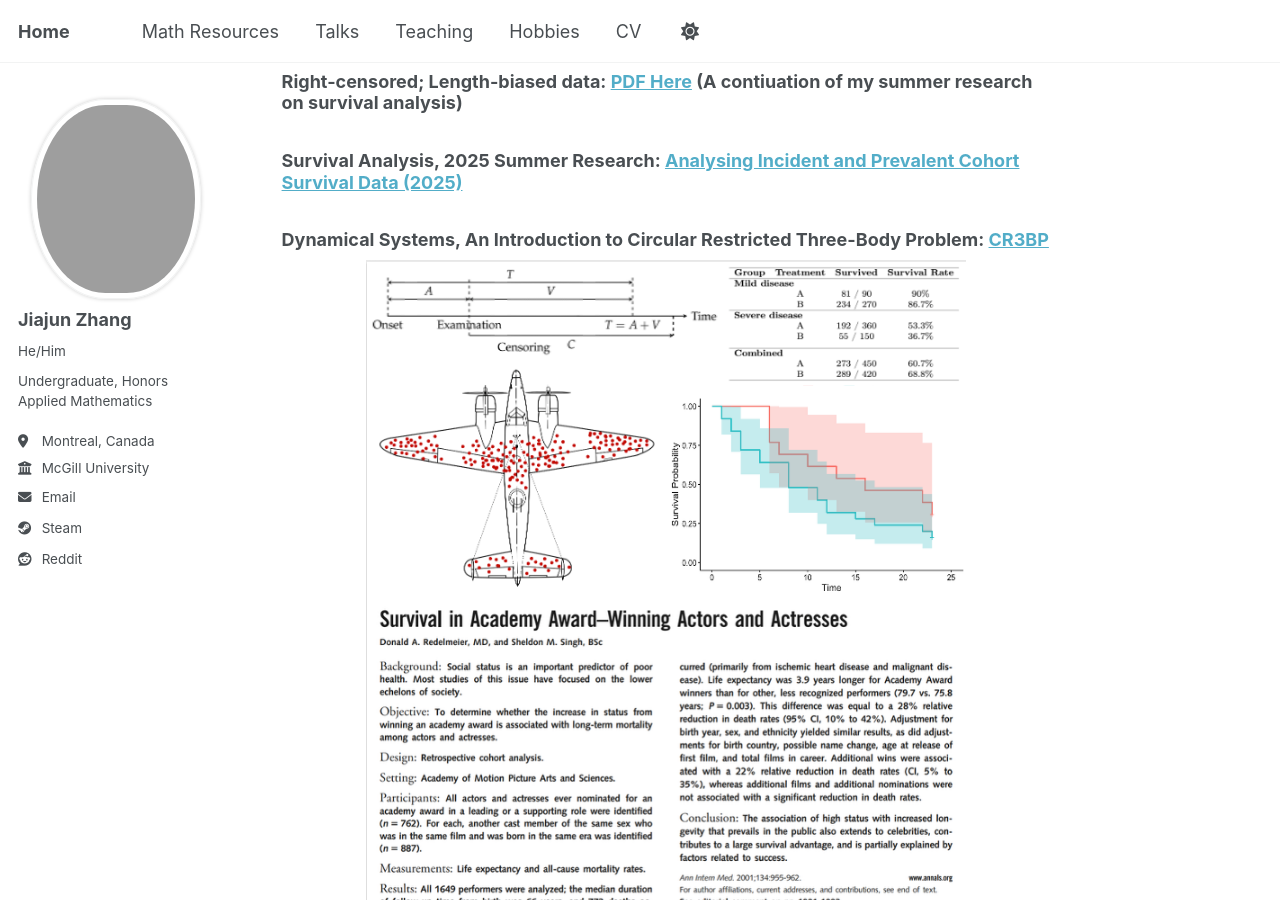
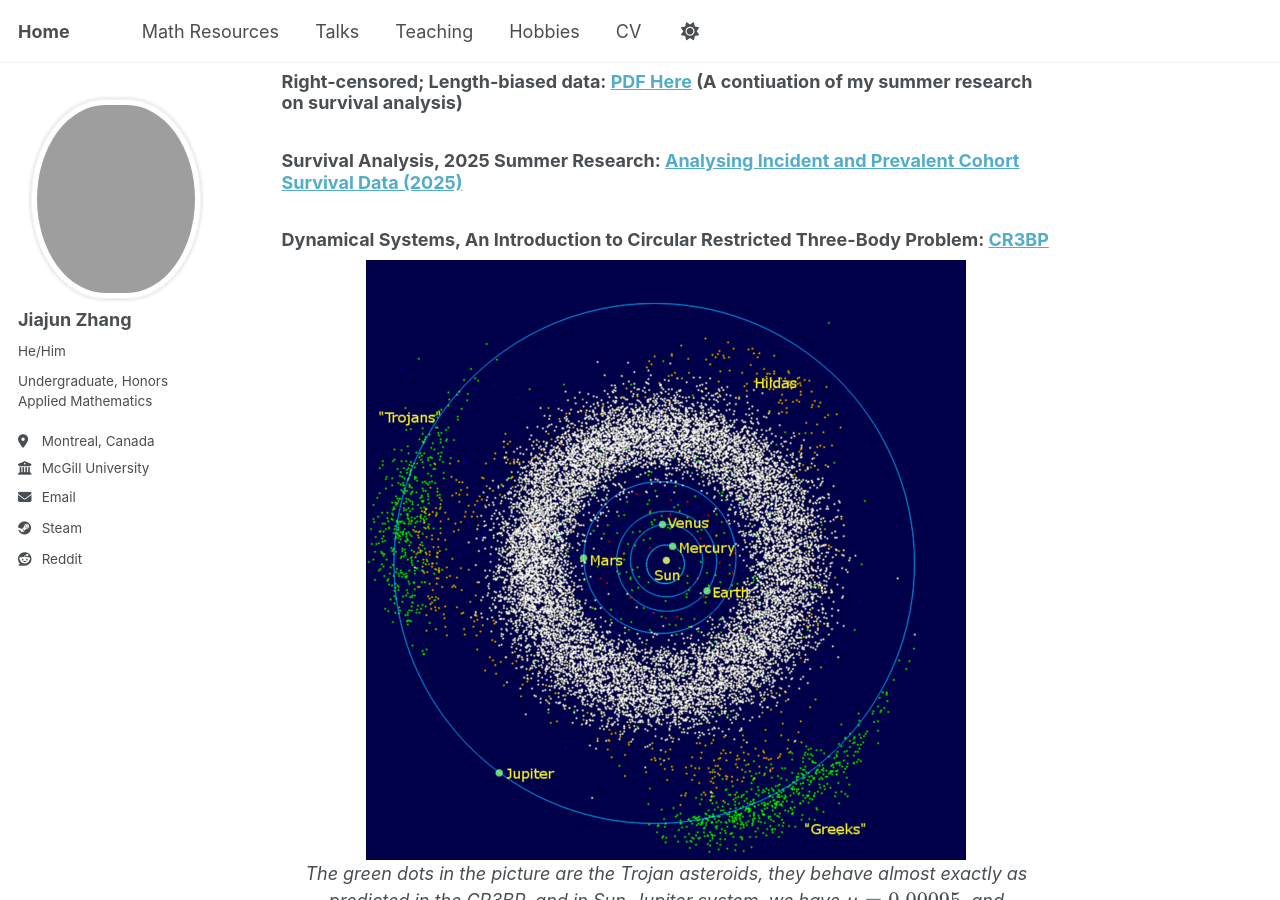
Before and after one commit to JohanssonRein/JohanssonRein.github.io, a Jekyll site: the page built from _pages/about.md, in a window 1280 px wide and 900 px high, scrolled down 2999 px. Built offline with Jekyll 4.4.1, drawn with Linux system fonts in a browser that asks for light colours.

Commit message:
Update about.md

```diff
--- a/_pages/about.md
+++ b/_pages/about.md
@@ -65,7 +65,7 @@ redirect_from:
 ### Dynamical Systems, An Introduction to Circular Restricted Three-Body Problem: [CR3BP](/files/3R3BP.pdf)
 
 <div style="text-align: center;">
-  <img src="/images/coverpage.png" alt="Winter Break" width="600">
+  <img src="/images/jupiter.png" alt="Winter Break" width="600">
   <p><em>The green dots in the picture are the Trojan asteroids, they behave almost exactly as predicted in the CR3BP, and in Sun-Jupiter system, we have $\mu = 0.00095$, and $e=0.0487$. The group of asteroid near $L_4$ are called Greek Camp and the group of asteroid near $L_5$ is called Trojan camp. Isn't it nice?</em></p>
 </div>
 
```
